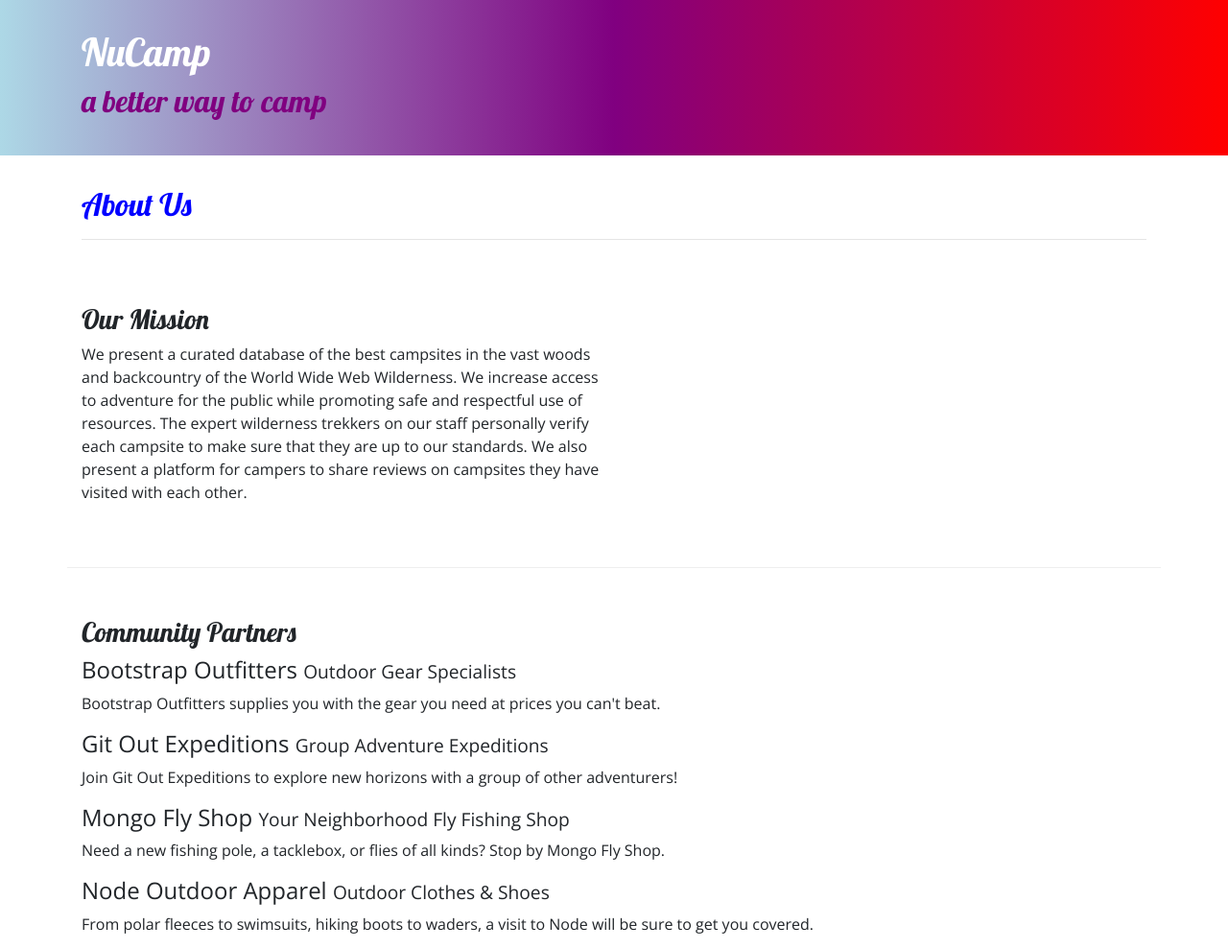
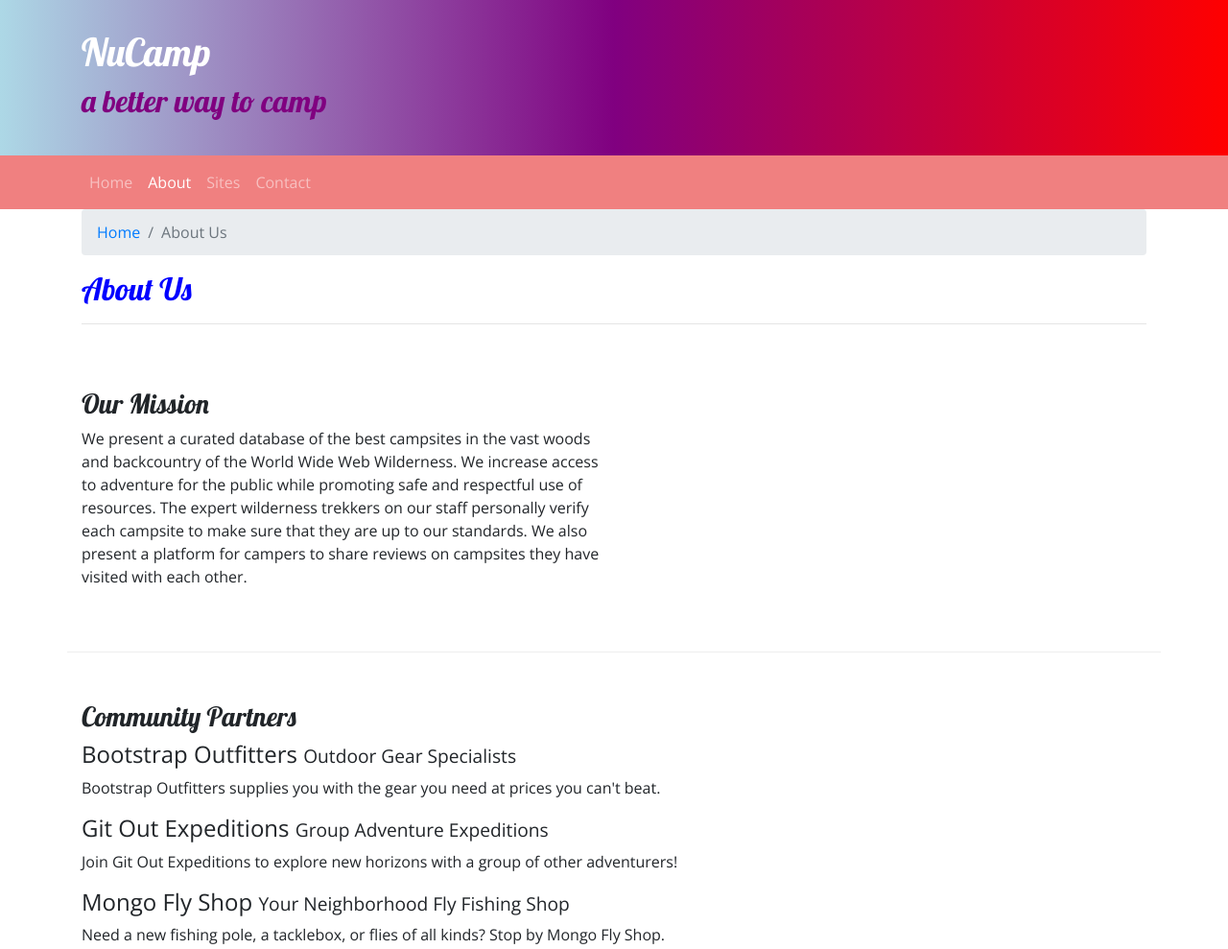
Before and after one commit to Jalcantara88/nucampsiteAltered, a website: page aboutus.html in a window 1280 px wide. Shown: the top 989 px of the page at 96% size. Drawn offline with nearby package versions, Linux system fonts and the light colour scheme.

Commit message:
breadcrumbz s & navbar

```diff
--- a/aboutus.html
+++ b/aboutus.html
@@ -31,9 +31,36 @@
         </div>
     </header>
 
+    <!--Navbar expands at small, dark setting, sticks to top-->
+    <nav class="navbar navbar-expand-sm navbar-dark sticky-top">
+        <!--container for nav elements-->
+        <div class="container">
+            <!--Button to expand navbar when sm or smaller, link to data target-->
+            <button class="navbar-toggler ml-auto" type="button"
+            data-toggle="collapse" data-target="#nucampNavbar">
+                <!--image for collapsed navbar button-->
+                <span class ="navbar-toggler-icon"></span>
+            </button>
+            <!--navbar elements holder-->
+            <div class="collapse navbar-collapse" id="nucampNavbar">
+                <!--actual navbar elements, id for data target-->
+                <ul class="navbar-nav ">
+                    <li class="nav-item"><a class="nav-link" href="index.html">Home</a></li>
+                    <li class="nav-item active"><a class="nav-link" href="#">About</a></li>
+                    <li class="nav-item"><a class="nav-link" href="#">Sites</a></li>
+                    <li class="nav-item"><a class="nav-link" href="#">Contact</a></li>
+                </ul>
+            </div>
+        </div>
+    </nav>
+
     <div class="container">
         <div class="row">
             <div class="col-12">
+                <ol class="breadcrumb">
+                    <li class="breadcrumb-item"><a href="index.html">Home</a></li>
+                    <li class="breadcrumb-item active">About Us</li>
+                </ol>
                <h2>About Us</h2>
                <hr />
             </div>
--- a/css/styles.css
+++ b/css/styles.css
@@ -23,6 +23,7 @@ footer{
     padding: 30px;
     background-image: linear-gradient(to right, lightblue, purple, red);
     color: white;
+    margin: 0px;
 }
 
 .row-content{
@@ -30,3 +31,7 @@ footer{
     border-bottom: 1px ridge;
     min-height: 200px;
 }
+
+.navbar{
+    background-color: lightcoral;
+}
```
Also changed, not shown: index.html (+23 -0 lines).
